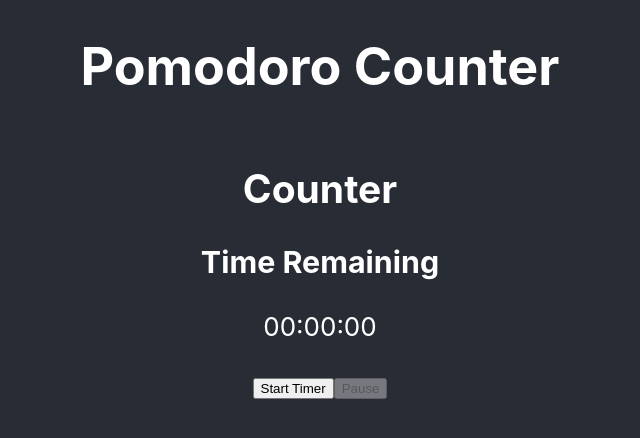
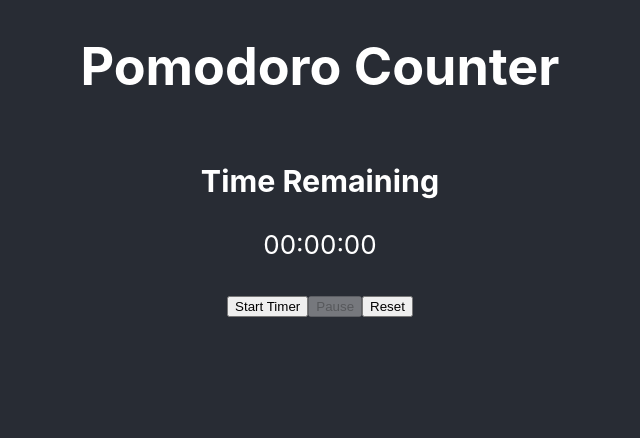
Before and after one commit to chenpoyi/pomodoro, a React (Create React App) app in the folder client/: page / in a window 1280 px wide. Shown: the top 438 px of the page, without its empty margins (320-960 px from the left). Built offline with nearby package versions, Linux system fonts and the light colour scheme.

Commit message:
Add reset button functionality.

```diff
--- a/client/src/components/Counter.js
+++ b/client/src/components/Counter.js
@@ -11,8 +11,10 @@ class Counter extends React.Component {
     };
     this.handleStartTimer = this.handleStartTimer.bind(this);
     this.handlePauseTimer = this.handlePauseTimer.bind(this);
+    this.handleResetTimer = this.handleResetTimer.bind(this);
     this.decrement = this.decrement.bind(this);
     this.formatTime = this.formatTime.bind(this);
+
   }
   handleStartTimer() {
     console.log("Starting timer.");
@@ -29,11 +31,17 @@ class Counter extends React.Component {
   handlePauseTimer() {
     this.setState({ paused: true });
   }
+
+  handleResetTimer(){
+    clearInterval(this.timer);
+    this.setState({time: 0, started: false, paused: false});
+  }
   decrement() {
     if (this.state.time > 0 && !this.state.paused) {
       this.setState({ time: this.state.time - 1 });
-    } else if (this.state.time === 0) {
+    } else if (this.state.time === 0 && this.state.started) {
       this.setState({ started: false, paused: false });
+      alert('TIMES UP')
     }
   }
   formatTime(seconds) {
@@ -45,7 +53,6 @@ class Counter extends React.Component {
   render() {
     return (
       <div>
-        <h2>Counter</h2>
         <h3> Time Remaining</h3>
         <p>{this.formatTime(this.state.time)}</p>
         <button
@@ -60,6 +67,7 @@ class Counter extends React.Component {
         >
           Pause
         </button>
+        <button onClick={this.handleResetTimer}>Reset</button>
       </div>
     );
   }
```
